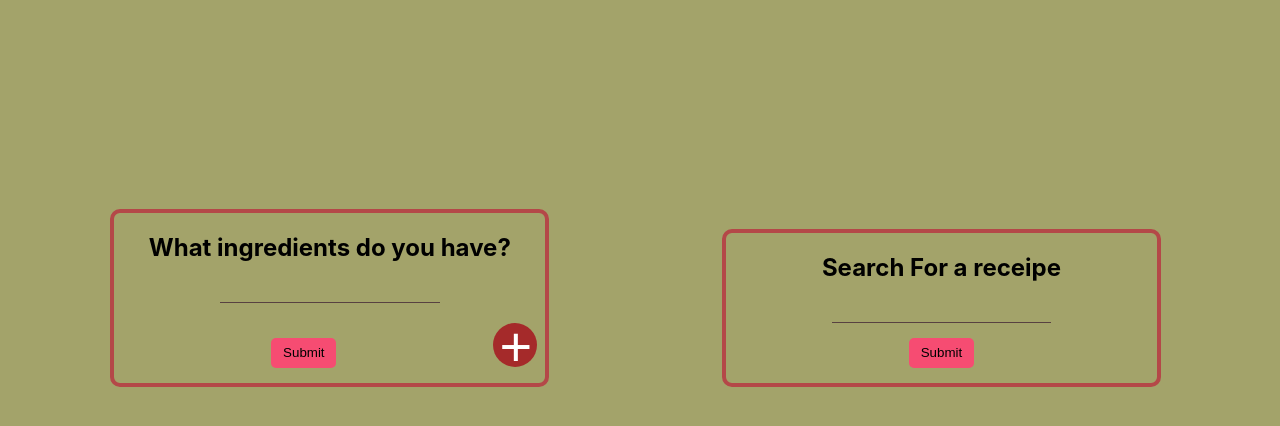
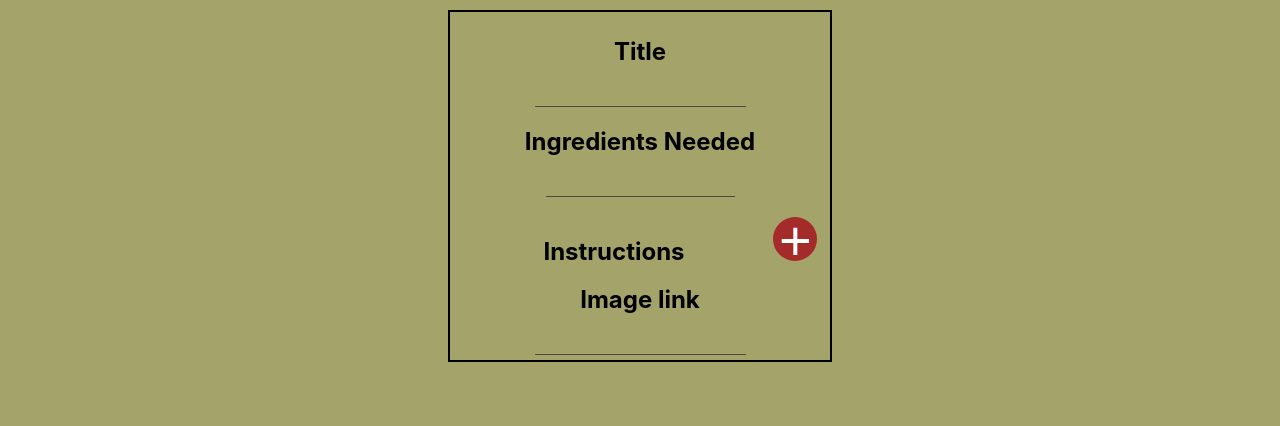
Before and after one commit to unamdev0/Chef, a React (Create React App) app in the folder client/: page / in a window 1280 px wide. Shown: the top 426 px of the page. Built offline with nearby package versions, Linux system fonts and the light colour scheme; a web font is replaced by a local one.

Commit message:
Almost completed newReceipe page

```diff
--- a/client/src/App.js
+++ b/client/src/App.js
@@ -1,15 +1,14 @@
-// import React from "react";
-// import ReactDOM from 'react-dom'
-// import Routes from './Routes/Routes'
-// import "./App.css";
+import React from "react";
+import ReactDOM from 'react-dom'
+import NewReceipe from './components/NewReceipe/NewReceipe'
+import "./App.css";
 
-// function App() {
-//   return (
-//     // <Router>
-//       <div className="App">
-//       </div>
-//     // </Router>
-//   );
-// }
+function App() {
+  return (
+      <div className="App">
+          <NewReceipe/>
+      </div>
+  );
+}
 
-// export default App;
+export default App;
--- a/client/src/UI/Loader/Loader.css
+++ b/client/src/UI/Loader/Loader.css
@@ -1,7 +1,8 @@
 .container {
     text-align: center;
-    z-index: -1000;
+    z-index: 111111;
     position: fixed;
+    margin:15% 35%
 }
 
 section {
--- a/client/src/components/NewReceipe/NewReceipe.css
+++ b/client/src/components/NewReceipe/NewReceipe.css
@@ -2,3 +2,10 @@
 
     text-align: center;
 }
+
+.newReceipe{
+    border: 2px solid black;
+    margin:10px 35%;
+    padding:5px;
+    text-align: center;
+}
--- a/client/src/components/NewReceipe/NewReceipe.js
+++ b/client/src/components/NewReceipe/NewReceipe.js
@@ -8,26 +8,21 @@ import {connect} from 'react-redux'
 class NewReceipe extends Component{
   handleSubmit = event => {
     event.preventDefault();
-    const ingredients = this.props.ingredients;
-    axios.post("/ingredients", { ingredients }).then(res => {
-      console.log("res", res);
-      if (res.data) {
-        this.props.onAddingReceipes(res.data);
-      }
-    });
+
   };
 
   handleChange = e => {
-    this.props.TempData(e.target.value);
+    this.props.newReceipeData.TempData(e.target.value);
+
   };
 
-  renderEnter() {
+  renderInstruction() {
     if (this.props.ingredientsCount == 0) {
       return <div></div>;
     } else {
-      let enter = [];
-      for (let i = 0; i < this.props.ingredientsCount; i++) {
-        enter.push(
+      let instructionsEnter = [];
+      for (let i = 0; i < this.props.newReceipeData.ingredientsCount; i++) {
+        instructionsEnter.push(
           <div>
             <Enter
               width="50%"
@@ -42,8 +37,9 @@ class NewReceipe extends Component{
       }
       return (
         <form onSubmit={this.handleSubmit}>
-          {enter}
-          <input style={{width:"15%",display:"inline"}} className="submitButton" type="submit" />
+          <h2>Ingredients Needed</h2>
+          {instructionsEnter}
+          {/* <input style={{width:"15%",display:"inline"}} className="submitButton" type="submit" /> */}
           <Cus_Button
           onclick={() => {
             this.props.onAddingIngredient();
@@ -57,12 +53,16 @@ class NewReceipe extends Component{
 
   render() {
     return (
-      <div className="main">
-        <h2>Ingredients</h2>
-        {this.renderEnter()}
+      <div className="newReceipe">
+        <div><h2>Title</h2><Enter/></div>
+        <div>
+        {this.renderInstruction()}</div>
         <h2>Instructions</h2>
-        {this.renderEnter()}
-      </div>
+        {/* {this.renderEnter()} */}
+        <div>
+        <h2>Image link</h2>
+        <Enter/>
+        </div></div>
     );
   }
 }
@@ -77,6 +77,9 @@ const mapStateToProps=state=>{
 
 const mapDispatchToProsps=dispatch=>{
   return{
+    onAddingIngredient:()=>dispatch({
+      type:'newReceipeIngredient',payload:null
+    })
   }
 
 }
--- a/client/src/components/formPage/formPage.js
+++ b/client/src/components/formPage/formPage.js
@@ -3,13 +3,15 @@ import "./formPage.css";
 import Enter from "../../UI/Enter/Enter";
 import Cus_Button from "../../UI/Cus_Button/Cus_Button";
 import axios from "axios";
+import Loader from '../../UI/Loader/Loader'
+import Backdrop from '../../UI/Backdrop/Backdrop'
 import { connect } from "react-redux";
 
 class FormPage extends Component {
   handleSubmit = (event,type) => {
     if(type==="ingredients"){
     event.preventDefault();
-
+    this.props.loader();
     const ingredients = this.props.ingredients;
     axios.post("/ingredients", { ingredients }).then(res => {
       if (res.data) {
@@ -19,6 +21,7 @@ class FormPage extends Component {
     });
   }else{
     event.preventDefault();
+    this.props.loader();
       const receipe=(document.getElementsByName("receipeSearch")[0].value)
       axios.post("/receipe",{receipe}).then(res=>{
         if(res.data){
@@ -73,6 +76,7 @@ class FormPage extends Component {
   render() {
     return (
       <div>
+        {this.props.loading ? <div><Backdrop isVisible={true}/><Loader/></div> : ""}
       <div className="main">
         <h2>What ingredients do you have?</h2>
         {this.ingredientsSearch()}
@@ -94,6 +98,7 @@ class FormPage extends Component {
 
 const mapStateToProps = state => {
   return {
+    loading:state.loading,
     ingredients: state.ingredients,
     ingredientsCount: state.ingredientsCount,
     tempIngredient: state.tempIngredient,
@@ -103,7 +108,7 @@ const mapStateToProps = state => {
 const mapDispatchToProps = dispatch => {
   return {
     onAddingIngredient: () =>
-      dispatch({ type: "Add_Ingredients", payload: "" }),
+      dispatch({ type: "Add_Ingredients", payload: null }),
     TempData: tempData => {
       dispatch({ type: "Temp_Ingredients", payload: tempData });
     },
@@ -112,6 +117,9 @@ const mapDispatchToProps = dispatch => {
     },
     onReceipeSearch:receipeData=>{
       dispatch({ type: "ReceipeSearch", payload: receipeData });
+    },
+    loader:()=>{
+      dispatch({type:"isLoading",payload:true})
     }
   };
 };
--- a/client/src/hoc/ReceipeHOC.js
+++ b/client/src/hoc/ReceipeHOC.js
@@ -13,13 +13,17 @@ class ReceipeHOC extends Component{
                return <Receipe type="ingredientSearch" index={index} receipeData={receipe}/>
             })
         )
-    }else{
+    }else if(this.props.receipeSearch!=null){
         return(
             this.props.receipeSearch.results.map((receipe,index)=>{
                return <Receipe type="receipeSearch" index={index} imageUrl={this.props.receipeSearch.baseUri} receipeData={receipe}/>
             })
         )
-    }}
+    }else{
+        this.props.history.push('/');
+        return(<div></div>)
+    }
+}
 }
 
 
--- a/client/src/index.js
+++ b/client/src/index.js
@@ -10,7 +10,10 @@ import reducer from './reducer/reducer'
 
 const store = createStore(reducer)
 
-ReactDOM.render(<Provider store={store}><Routes/></Provider> , document.getElementById('root'));
+ReactDOM.render(<Provider store={store}>
+    {/* <Routes/> */}
+    <App/>
+    </Provider> , document.getElementById('root'));
 
 // If you want your app to work offline and load faster, you can change
 // unregister() to register() below. Note this comes with some pitfalls.
--- a/client/src/reducer/reducer.js
+++ b/client/src/reducer/reducer.js
@@ -15,13 +15,17 @@ const initialState = {
     ingredients: "",
     tempIngredient: "",
     ingredientsCount: 1,
-    instructions: []
+    instructionsCount:1,
+    instructions: [],
+    title:null,
+    imageUrl:null
   }
 };
 
 const reducer = (state = initialState, action) => {
   if (action.type === "Add_Ingredients") {
     return {
+      ...state,
       ingredientsCount: state.ingredientsCount + 1,
       ingredients: state.ingredients
         ? state.ingredients + "," + state.tempIngredient
@@ -70,10 +74,20 @@ const reducer = (state = initialState, action) => {
       loading: action.payload
     };
   } else if (action.type === "newReceipeIngredient") {
-    var newReceipeData = {};
+    var newReceipeData={
+      ingredientsCount: state.newReceipe.ingredientsCount + 1,
+      ingredients: state.newReceipe.ingredients
+        ? state.newReceipe.ingredients + "," + state.newReceipe.tempIngredient
+        : state.newReceipe.tempIngredient,
+      tempIngredient: null,
+      instructions:state.newReceipe.instructions,
+      title:state.newReceipe.title,
+      instructionsCount:state.newReceipe.instructionsCount,
+      imageUrl:state.newReceipe.imageUrl
+    }
     return {
       ...state,
-      loading: action.payload
+     newReceipe:newReceipeData
     };
   }
   return state;
```
Also changed, not shown: client/src/Routes/Routes.js (+10 -11 lines), 1 other file (tests, documents, lock files or other folders).
